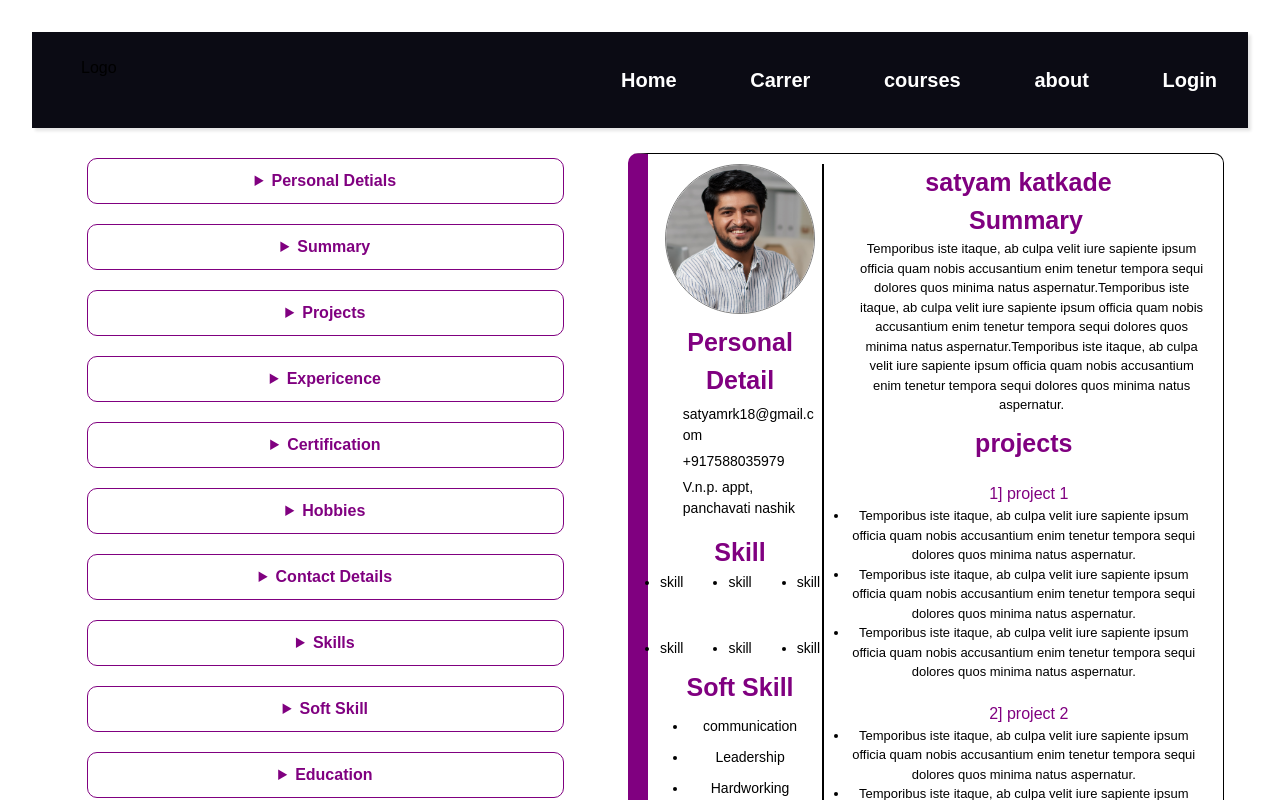
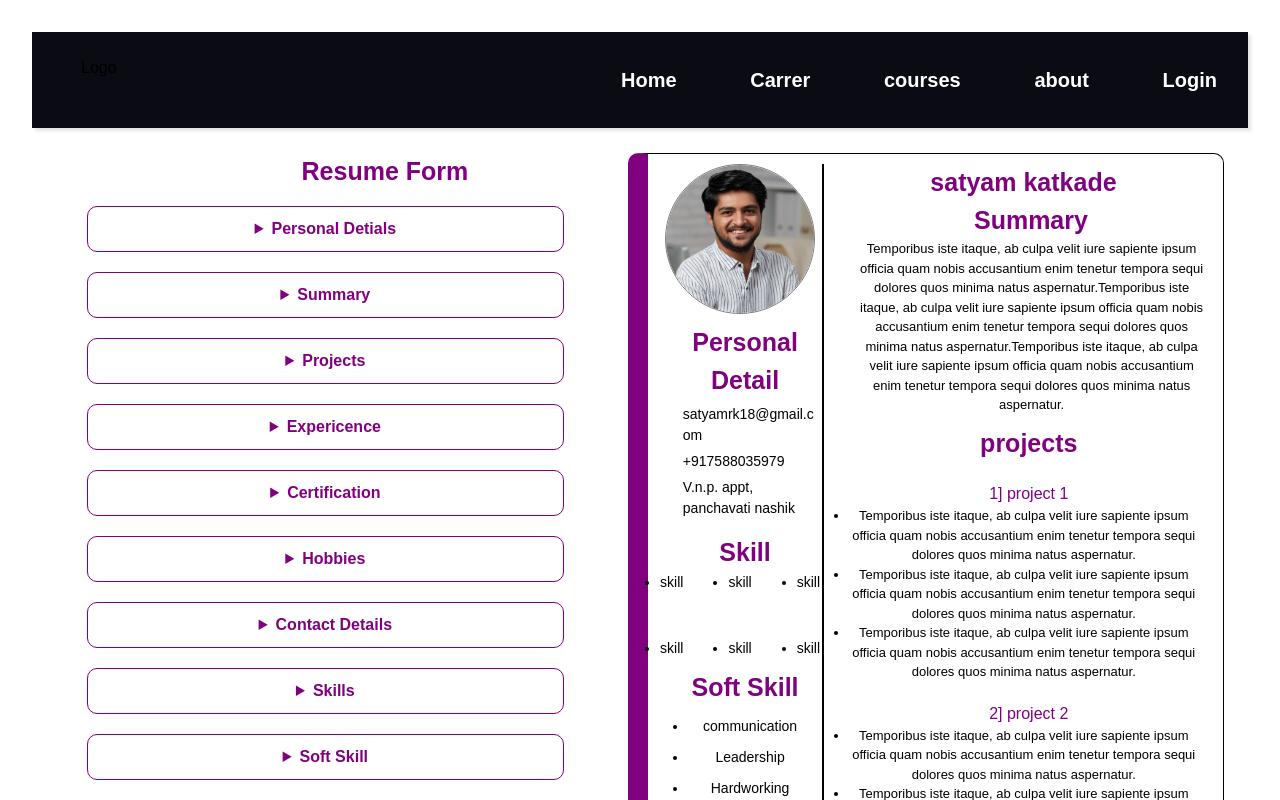
Before and after one commit to satyamrk18/CarrerCare, a React (Vite) app: page /resume in a window 1280 px wide. Shown: the top 800 px of the page. Built offline with nearby package versions, Linux system fonts and the light colour scheme.

Commit message:
resume section complete

```diff
--- a/src/components/heading.css
+++ b/src/components/heading.css
@@ -2,6 +2,7 @@
   font-size: 25px;
   font-weight: 600;
   color:purple;
+  margin-left:10px;
 }
 .personal-detail-heading-s
 {
--- a/src/pages/resume.jsx
+++ b/src/pages/resume.jsx
@@ -81,6 +81,7 @@ const resume = () => {
         {/* resume form */}
         <div className="resume-form">
          <div className="form-group">
+          <Heading title="Resume Form"/>
           <details>
             <summary>Personal Detials</summary>
             <Input
```
